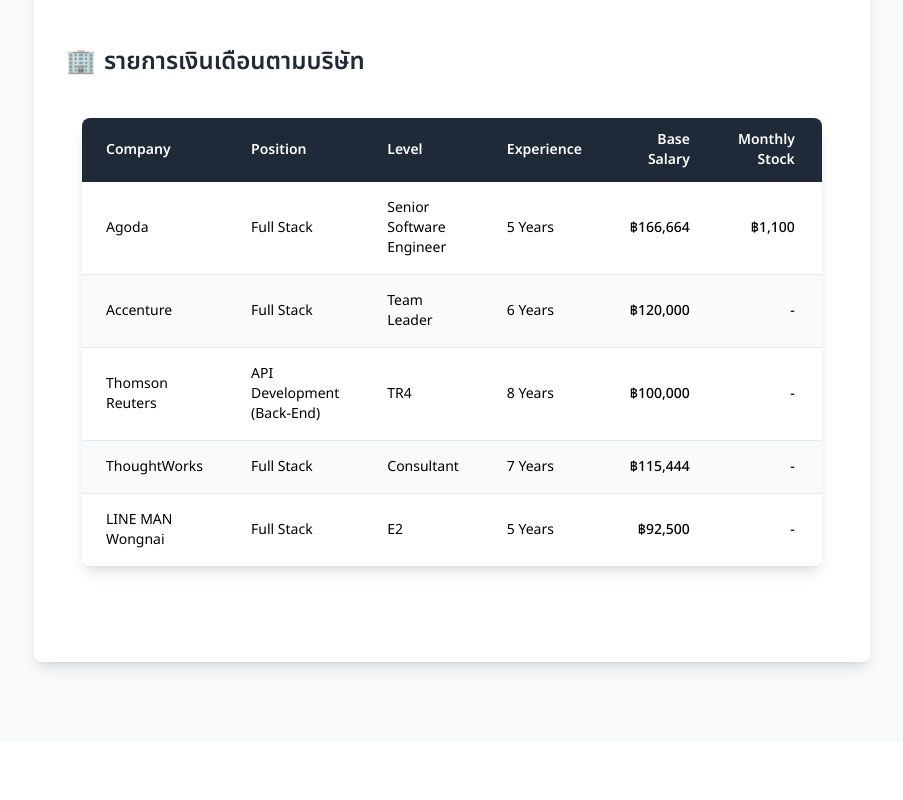
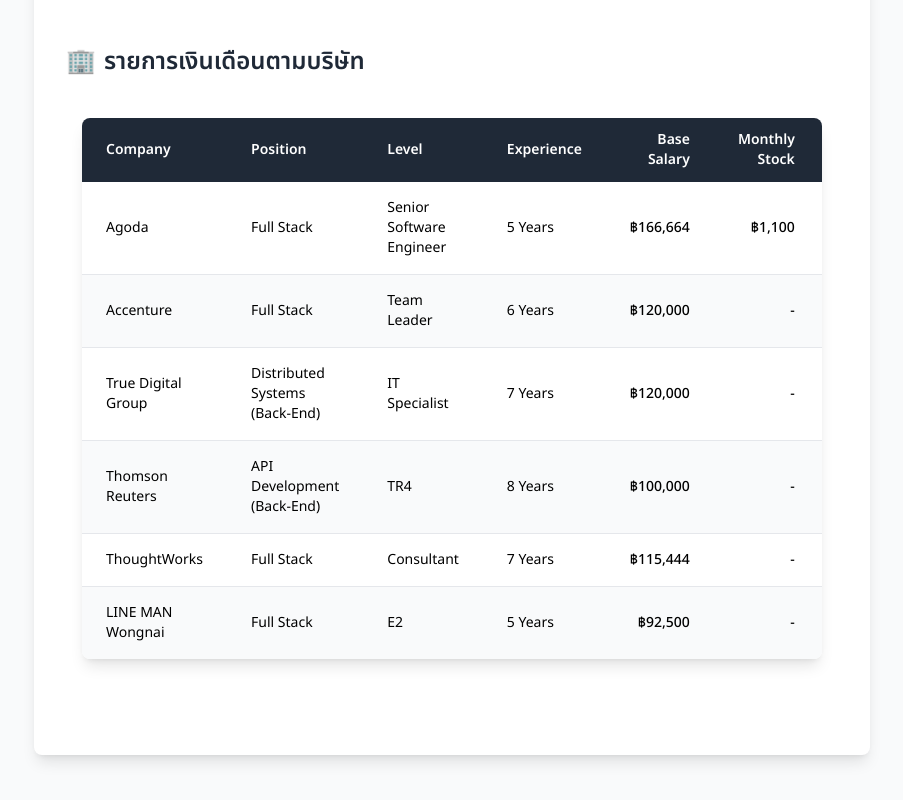
Before and after one commit to tambordini/tech-salary, a Svelte app: page / in a window 1280 px wide. Shown: the part 1266-2066 px from the top of the page, without its empty margins (188-1091 px from the left). Before the commit the page ends 2008 px from the top, so only its background shows below. Built offline with nearby package versions, Linux system fonts and the light colour scheme.

Commit message:
Add salary data for True Digital Group IT Specialist position

```diff
--- a/src/data/salaryData.ts
+++ b/src/data/salaryData.ts
@@ -41,4 +41,11 @@
     salary: 100000,
     targetBonus: 16667,
   },
+  {
+    company: 'True Digital Group',
+    level: 'IT Specialist',
+    position: 'Distributed Systems (Back-End)',
+    experience: '7 Years',
+    salary: 120000,
+  },
 ];
```
